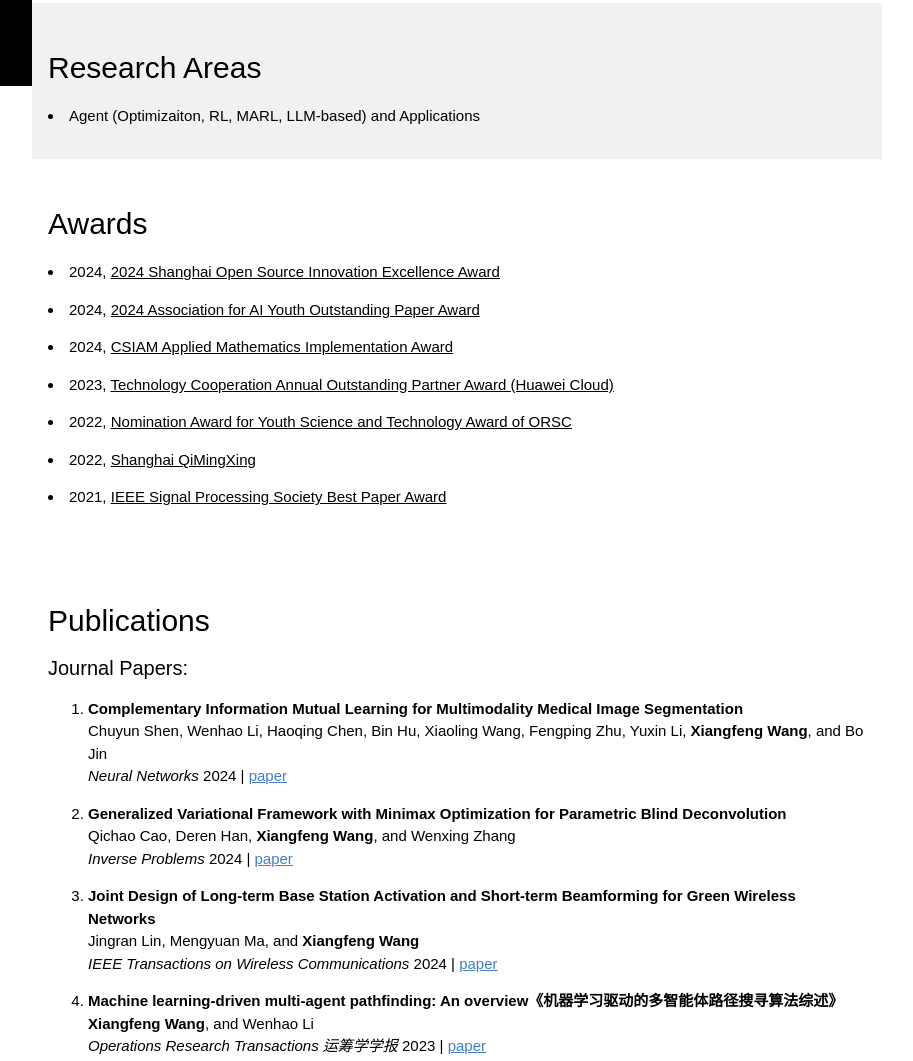
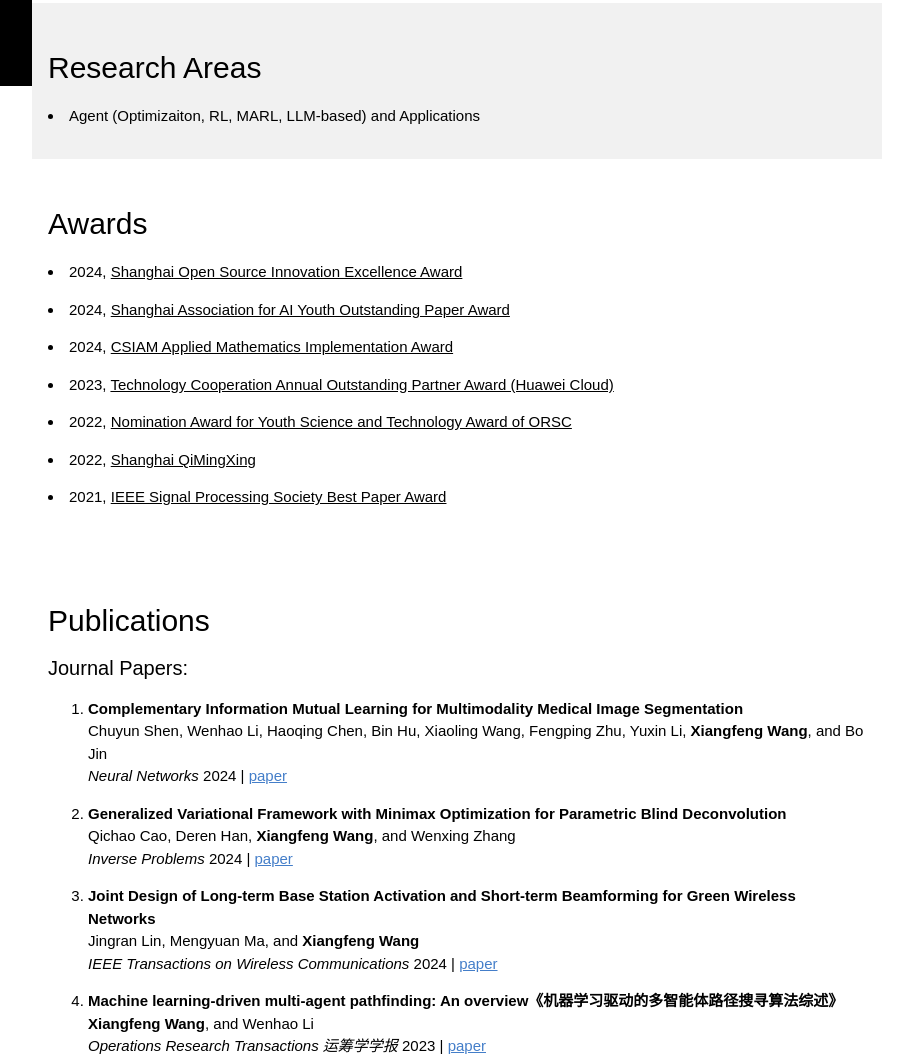
Before and after one commit to xfwang87/xfwang87.github.io, a plain HTML site: page index.html in a window 1280 px wide. Shown: the part 714-1775 px from the top of the page, without its empty margins (258-1171 px from the left). Drawn offline with Linux system fonts and the light colour scheme; a script that the page names is missing.

Commit message:
Update index.html

```diff
--- a/index.html
+++ b/index.html
@@ -103,8 +103,8 @@
 <!-- The Awards Section -->
   <div class="w3-container w3-padding-32" id="award">
     <h2>Awards</h2>
-    <p><li> 2024, <a href="xxxx">2024 Shanghai Open Source Innovation Excellence Award</a></p>
-    <p><li> 2024, <a href="xxxx">2024 Association for AI Youth Outstanding Paper Award</a></p>
+    <p><li> 2024, <a href="xxxx">Shanghai Open Source Innovation Excellence Award</a></p>
+    <p><li> 2024, <a href="xxxx">Shanghai Association for AI Youth Outstanding Paper Award</a></p>
     <p><li> 2024, <a href="https://m.csiam.org.cn/1065/202405/2103.html">CSIAM Applied Mathematics Implementation Award</a></p>
     <p><li> 2023, <a href="">Technology Cooperation Annual Outstanding Partner Award (Huawei Cloud)</a></p>
     <p><li> 2022, <a href="https://www.orsc.org.cn/awards/personnelList?id=4">Nomination Award for Youth Science and Technology Award of ORSC</a></p>
```
